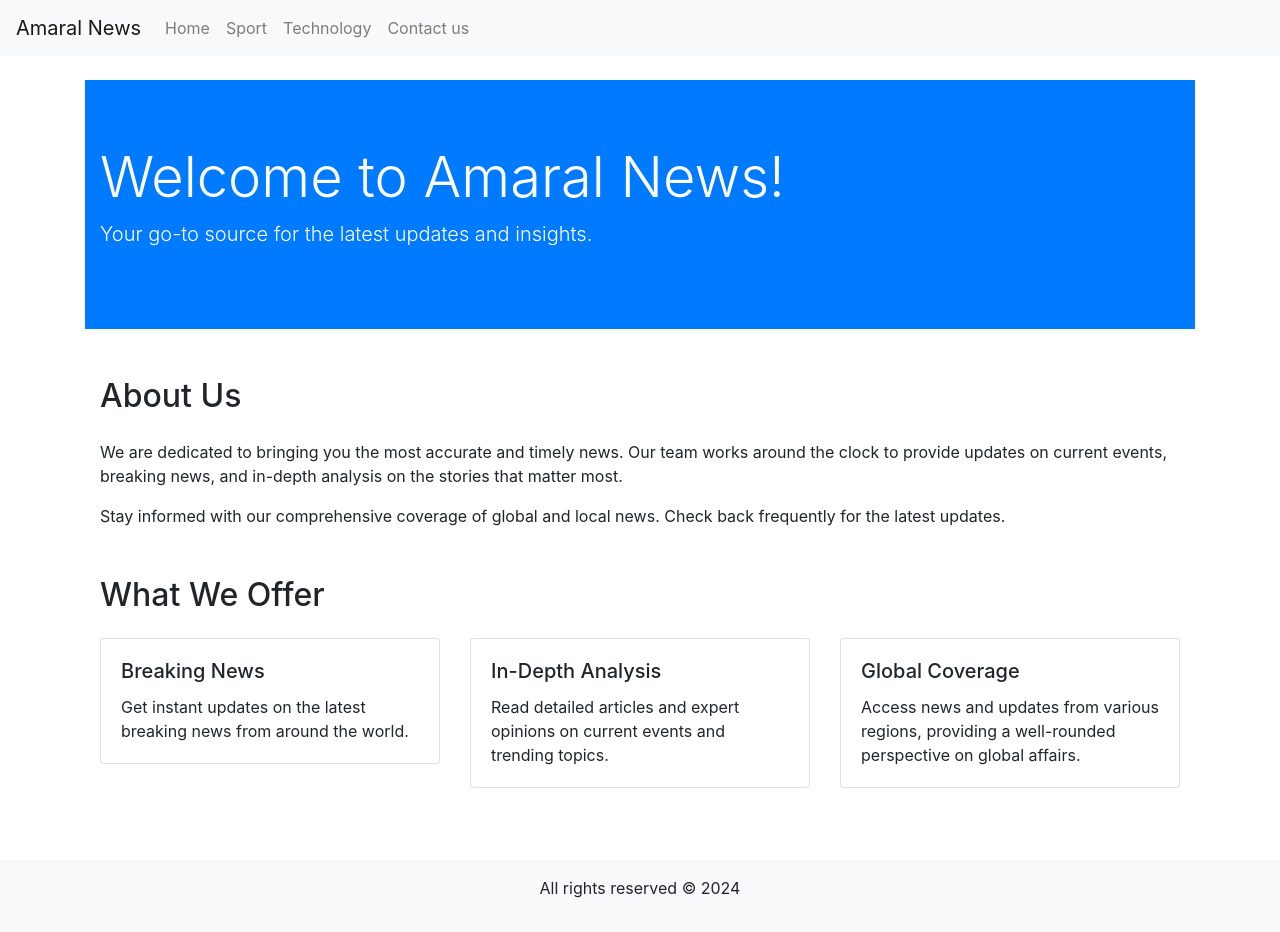
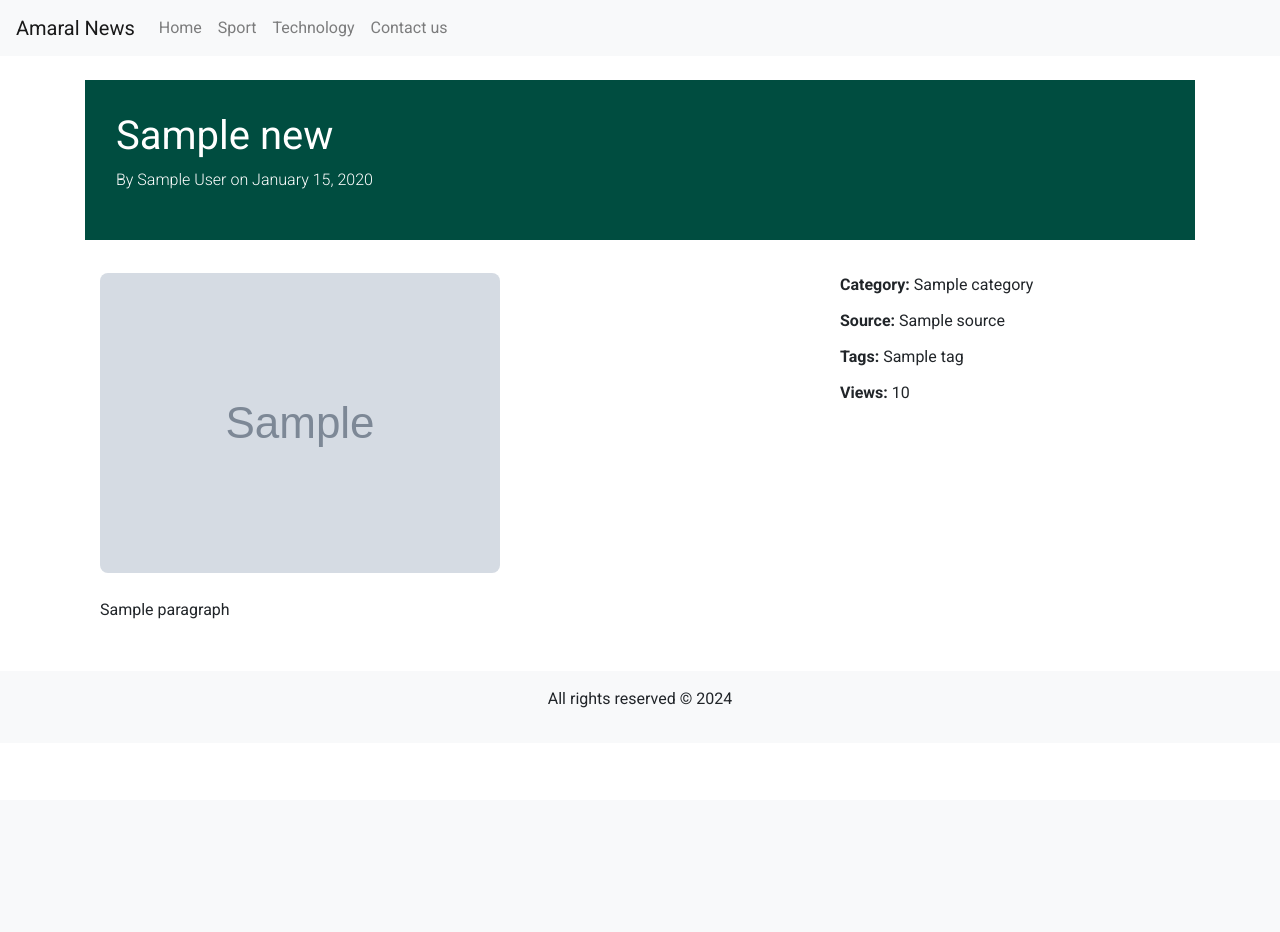
Before and after one commit to miguelzeph/django-news, a Django app: template news/templates/news.html in a window 1280 px wide. After the commit the page ends 708 px from the top, so only its background shows below. Run offline with Django 5.2, Linux system fonts and the light colour scheme; the template is opened without the code that fills it: most values are stand-ins (such as "Sample title", 1, 10 or a date in 2020); grey boxes marked "Sample" are stand-in pictures; some libraries are stand-ins or nearby versions.

Commit message:
updating frontend and data structure

```diff
--- /dev/null
+++ b/news/static/css/styles_home.css
@@ -0,0 +1,13 @@
+/* Estilo para ajustar a altura das imagens do carrossel */
+.carousel-img {
+    height: 300px; /* Defina a altura desejada para as imagens */
+    object-fit: cover; /* Mantém a proporção e recorta as bordas para cobrir o espaço */
+    width: 100%; /* Mantém a largura total */
+}
+
+/* Ajustes adicionais para o carrossel */
+.carousel-caption {
+    background-color: rgba(0, 0, 0, 0.5); /* Fundo semi-transparente para o texto */
+    padding: 20px;
+    border-radius: 10px;
+}
--- a/news/static/css/styles_news.css
+++ b/news/static/css/styles_news.css
@@ -1,24 +1,56 @@
-.news-post {
-    background-color: #f9f9f9;
-    padding: 20px;
-    border-radius: 5px;
-    box-shadow: 0 0 10px rgba(0, 0, 0, 0.1);
-    margin-bottom: 20px;
+body {
+    font-family: 'Roboto', sans-serif;
+}
+/* Reset some basic styles for a clean slate */
+* {
+    margin: 0;
+    padding: 0;
+    box-sizing: border-box;
 }
 
-.news-header h2 {
-    margin-bottom: 10px;
+/* Estilo para o cabeçalho da notícia */
+.news-header {
+    background-color: #004d40; /* Cor de fundo escura e elegante */
+    color: #ffffff; /* Texto branco */
+    padding: 2rem 1rem;
+    border-bottom: 1px solid #ffffff;
 }
 
-.news-image img {
-    max-width: 100%;
-    border-radius: 5px;
+.news-title {
+    font-size: 2.5rem; /* Tamanho maior para o título */
+    margin-bottom: 0.5rem;
 }
 
-.news-content {
-    line-height: 1.6;
+.news-meta {
+    font-size: 1rem; /* Tamanho da fonte para o texto secundário */
+    font-weight: 300; /* Texto leve */
+    margin-bottom: 1rem; /* Espaço abaixo do texto */
 }
 
-.news-footer p {
-    margin: 5px 0;
+/* Estilos para o conteúdo da notícia */
+.news-content {
+    margin-top: 2rem;
 }
+
+.news-image {
+    max-width: 100%; /* Garante que a imagem não exceda a largura do contêiner */
+    height: auto; /* Mantém a proporção da imagem */
+    border-radius: 8px; /* Cantos arredondados para uma aparência mais suave */
+    margin-bottom: 1.5rem;
+}
+
+.news-body {
+    font-size: 1rem; /* Tamanho do texto principal */
+    line-height: 1.6; /* Altura da linha para melhor legibilidade */
+    margin-bottom: 1.5rem; /* Espaço abaixo de cada parágrafo */
+}
+
+/* Estilo para as informações adicionais */
+.news-details {
+    font-size: 1rem; /* Tamanho do texto */
+}
+
+.news-detail {
+    margin-bottom: 0.75rem; /* Espaço abaixo de cada item */
+    line-height: 1.5; /* Altura da linha para melhor legibilidade */
+}
--- a/news/templates/base.html
+++ b/news/templates/base.html
@@ -13,7 +13,13 @@
     <link href="https://maxcdn.bootstrapcdn.com/bootstrap/4.5.2/css/bootstrap.min.css" rel="stylesheet">
 
     <!-- Custom CSS -->
+    <link rel="stylesheet" href="{% static 'css/styles_home.css' %}">
     <link rel="stylesheet" href="{% static 'css/styles_news.css' %}">
+
+    <!-- Google Fonts -->
+    <link href="https://fonts.googleapis.com/css2?family=Roboto:wght@300;400;700&display=swap" rel="stylesheet">
+
+
 </head>
 <body>
 
--- a/news/templates/news.html
+++ b/news/templates/news.html
@@ -1,48 +1,34 @@
 {% extends 'base.html' %}
 {% load static %}
 
-
-{% block title %}Home Page{% endblock %}
+{% block title %}{{ news.title }}{% endblock %}
 
 {% block content %}
-    <header class="jumbotron jumbotron-fluid bg-primary text-white">
+    <header class="news-header">
         <div class="container">
-            <h1 class="display-4">Welcome to Amaral News!</h1>
-            <p class="lead">Your go-to source for the latest updates and insights.</p>
+            <h1 class="news-title">{{ news.title }}</h1>
+            <p class="news-meta">By {{ news.author }} on {{ news.date_published|date:"F j, Y" }}</p>
         </div>
     </header>
 
-    <section class="container my-5">
-        <h2 class="mb-4">About Us</h2>
-        <p>We are dedicated to bringing you the most accurate and timely news. Our team works around the clock to provide updates on current events, breaking news, and in-depth analysis on the stories that matter most.</p>
-        <p>Stay informed with our comprehensive coverage of global and local news. Check back frequently for the latest updates.</p>
-    </section>
+    <section class="container news-content">
+        <div class="row">
+            <div class="col-md-8">
+                <!-- Display the main content of the news article -->
+                <img src="{% static news.image_url %}" class="news-image" alt="{{ news.title }}">
 
-    <section class="container my-5">
-        <h2 class="mb-4">What We Offer</h2>
-        <div class="row">
-            <div class="col-md-4">
-                <div class="card mb-4">
-                    <div class="card-body">
-                        <h5 class="card-title">Breaking News</h5>
-                        <p class="card-text">Get instant updates on the latest breaking news from around the world.</p>
-                    </div>
-                </div>
+                {% for paragraph in news.content %}
+                    <p class="news-body">{{ paragraph }}</p>
+                {% endfor %}
+
             </div>
             <div class="col-md-4">
-                <div class="card mb-4">
-                    <div class="card-body">
-                        <h5 class="card-title">In-Depth Analysis</h5>
-                        <p class="card-text">Read detailed articles and expert opinions on current events and trending topics.</p>
-                    </div>
-                </div>
-            </div>
-            <div class="col-md-4">
-                <div class="card mb-4">
-                    <div class="card-body">
-                        <h5 class="card-title">Global Coverage</h5>
-                        <p class="card-text">Access news and updates from various regions, providing a well-rounded perspective on global affairs.</p>
-                    </div>
+                <!-- Additional content like tags, category, and source -->
+                <div class="news-details">
+                    <p class="news-detail"><strong>Category:</strong> {{ news.category }}</p>
+                    <p class="news-detail"><strong>Source:</strong> {{ news.source }}</p>
+                    <p class="news-detail"><strong>Tags:</strong> {{ news.tags|join:", " }}</p>
+                    <p class="news-detail"><strong>Views:</strong> {{ news.views }}</p>
                 </div>
             </div>
         </div>
```
Also changed, not shown: news/models.py (+9 -3 lines), news/templates/home.html (+6 -8 lines), news/utils.py (added, +9 -0 lines), news/views.py (+4 -7 lines), pipeline_populate_db.py (+9 -2 lines).
